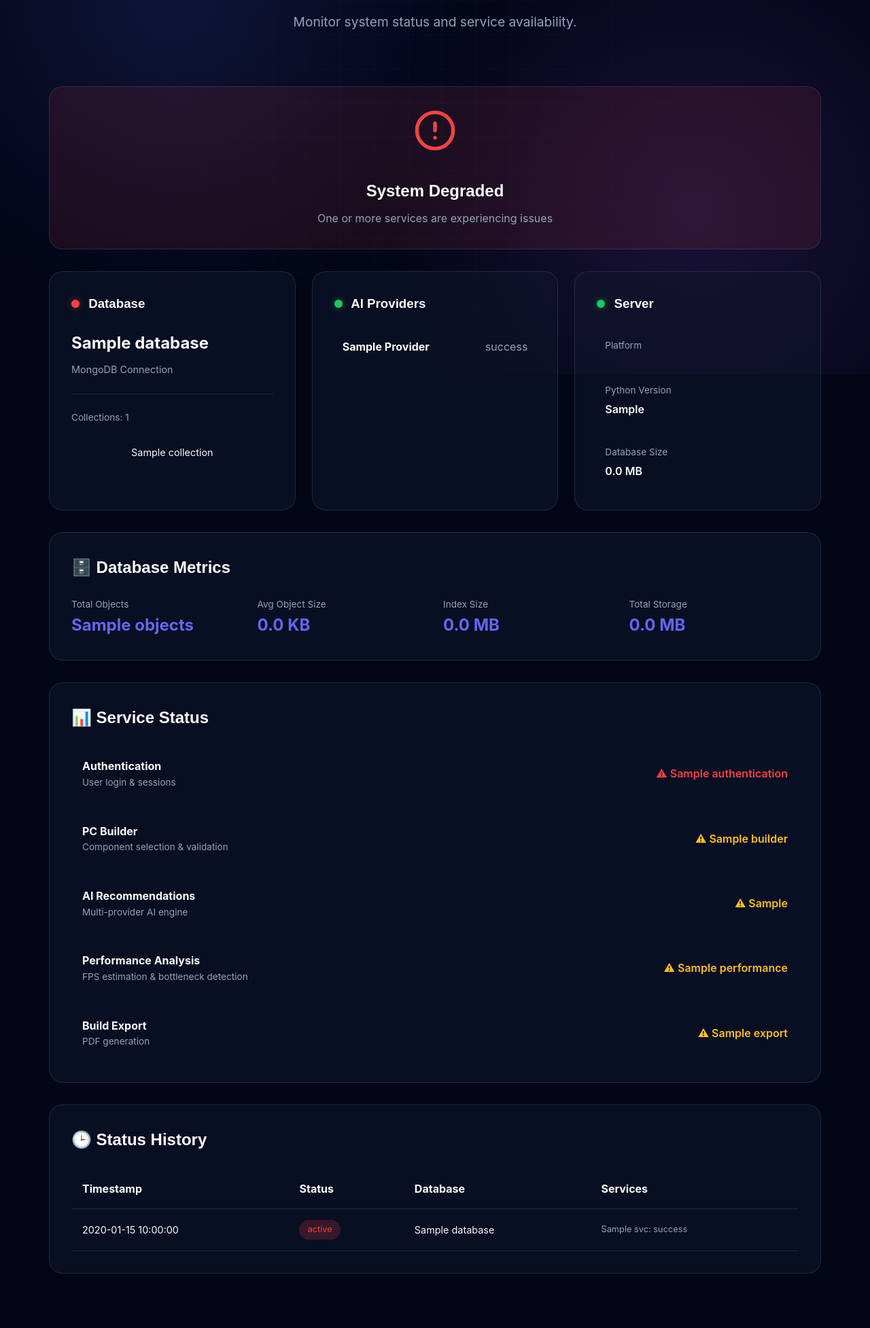
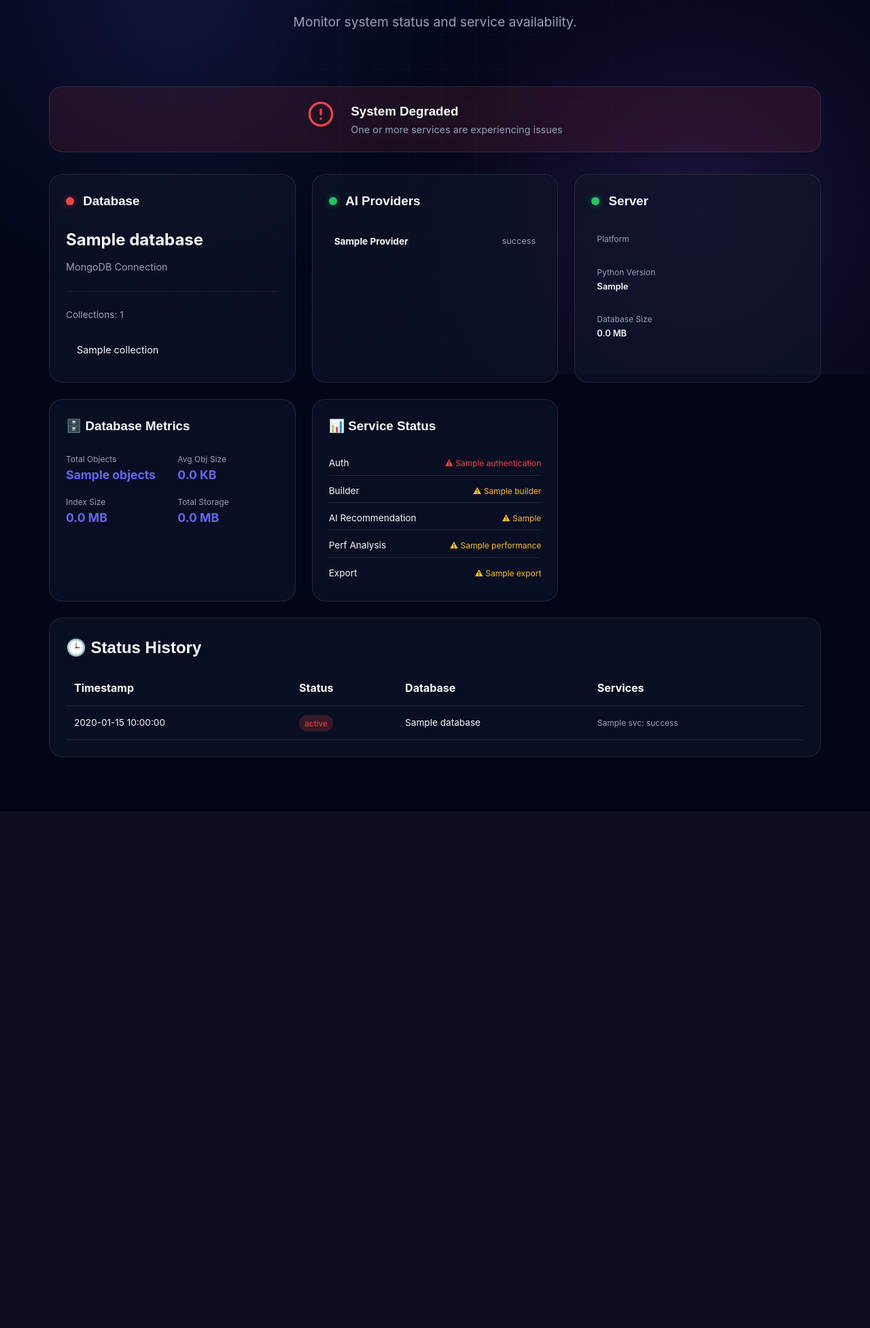
Before and after one commit to blessen5/rigmaster-ai, a Flask app: template templates/admin/system_health.html in a window 1280 px wide. Shown: the part 249-2203 px from the top of the page at 68% size. After the commit the page ends 1363 px from the top, so only its background shows below. Run offline with Flask 3, Linux system fonts and the light colour scheme; the visitor is signed in with stand-in values (Sample User, id 1); the template is opened without the code that fills it: most values are stand-ins (such as "Sample title", 1, 10 or a date in 2020); a database or web service that is not in the repository returns one stand-in record (values such as "Sample title"); some libraries are stand-ins or nearby versions.

Commit message:
Refactor System Health page: improve layout density and match admin header styling

```diff
--- a/templates/admin/system_health.html
+++ b/templates/admin/system_health.html
@@ -10,15 +10,15 @@
     <style>
         .health-grid {
             display: grid;
-            grid-template-columns: repeat(auto-fit, minmax(300px, 1fr));
+            grid-template-columns: repeat(auto-fit, minmax(280px, 1fr));
             gap: 1.5rem;
-            margin: 2rem 0;
+            margin: 1.5rem 0;
         }
 
         .health-card {
             background: var(--bg-card);
             border: 1px solid var(--border);
-            padding: 2rem;
+            padding: 1.5rem;
             border-radius: var(--radius-lg);
         }
 
@@ -126,35 +126,37 @@
 
 
         <!-- Overall Status -->
-        <div class="status-banner {% if health.overall_status == 'Healthy' %}status-banner-healthy{% else %}status-banner-degraded{% endif %}">
-            <div style="font-size: 3rem; margin-bottom: 1rem;">
+        <div class="status-banner {% if health.overall_status == 'Healthy' %}status-banner-healthy{% else %}status-banner-degraded{% endif %}" style="padding: 1.25rem; display: flex; align-items: center; justify-content: center; gap: 1.5rem; margin-bottom: 2rem;">
+            <div style="font-size: 2rem;">
                 {% if health.overall_status == 'Healthy' %}
-                <svg width="64" height="64" viewBox="0 0 24 24" fill="none">
+                <svg width="40" height="40" viewBox="0 0 24 24" fill="none">
                     <path d="M22 11.08V12C21.9988 14.1564 21.3005 16.2547 20.0093 17.9818C18.7182 19.709 16.9033 20.9725 14.8354 21.5839C12.7674 22.1953 10.5573 22.1219 8.53447 21.3746C6.51168 20.6273 4.78465 19.2461 3.61096 17.4371C2.43727 15.628 1.87979 13.4881 2.02168 11.3363C2.16356 9.18455 2.99721 7.13631 4.39828 5.49706C5.79935 3.85782 7.69279 2.71537 9.79619 2.24013C11.8996 1.7649 14.1003 1.98234 16.07 2.85999" stroke="#22c55e" stroke-width="2" stroke-linecap="round" stroke-linejoin="round"/>
                     <path d="M22 4L12 14.01L9 11.01" stroke="#22c55e" stroke-width="2" stroke-linecap="round" stroke-linejoin="round"/>
                 </svg>
                 {% else %}
-                <svg width="64" height="64" viewBox="0 0 24 24" fill="none">
+                <svg width="40" height="40" viewBox="0 0 24 24" fill="none">
                     <circle cx="12" cy="12" r="10" stroke="#ef4444" stroke-width="2"/>
                     <line x1="12" y1="8" x2="12" y2="12" stroke="#ef4444" stroke-width="2" stroke-linecap="round"/>
                     <line x1="12" y1="16" x2="12.01" y2="16" stroke="#ef4444" stroke-width="2" stroke-linecap="round"/>
                 </svg>
                 {% endif %}
             </div>
-            <h2 style="margin-bottom: 0.5rem;">
+            <div style="text-align: left;">
+                <h3 style="margin-bottom: 0;">
                     {% if health.overall_status == 'Healthy' %}
                     All Systems Operational
                     {% else %}
                     System Degraded
                     {% endif %}
-            </h2>
-            <p style="color: var(--text-muted);">
+                </h3>
+                <p style="color: var(--text-muted); margin-bottom: 0; font-size: 0.9rem;">
                     {% if health.overall_status == 'Healthy' %}
                     RigMaster AI is running smoothly
                     {% else %}
                     One or more services are experiencing issues
                     {% endif %}
                 </p>
+            </div>
         </div>
 
         <!-- Health Cards -->
@@ -188,14 +190,14 @@
                     <span class="status-indicator status-healthy"></span>
                     AI Providers
                 </h3>
-                <div style="display: grid; gap: 1rem;">
+                <div style="display: grid; gap: 0.5rem;">
                     {% for provider, status in health.ai_providers.items() %}
                     <div
-                        style="display: flex; justify-content: space-between; align-items: center; padding: 0.75rem; background: var(--bg-secondary); border-radius: var(--radius-md);">
+                        style="display: flex; justify-content: space-between; align-items: center; padding: 0.5rem; background: var(--bg-secondary); border-radius: var(--radius-md);">
                         <div>
-                            <strong style="text-transform: capitalize;">{{ provider }}</strong>
+                            <strong style="text-transform: capitalize; font-size: 0.85rem;">{{ provider }}</strong>
                         </div>
-                        <div>
+                        <div style="font-size: 0.8rem;">
                             {% if 'Available' in status or 'Running' in status %}
                             <span style="color: #22c55e;">✓ {{ status }}</span>
                             {% elif 'Not' in status %}
@@ -215,161 +217,133 @@
                     <span class="status-indicator status-healthy"></span>
                     Server
                 </h3>
-                <div style="display: grid; gap: 1rem;">
-                    <div style="padding: 0.75rem; background: var(--bg-secondary); border-radius: var(--radius-md);">
-                        <div style="color: var(--text-muted); font-size: 0.85rem;">Platform</div>
-                        <div style="font-weight: 600; margin-top: 0.25rem; font-size: 0.85rem;">{{ server_info.platform
+                <div style="display: grid; gap: 0.75rem;">
+                    <div style="padding: 0.5rem; background: var(--bg-secondary); border-radius: var(--radius-md);">
+                        <div style="color: var(--text-muted); font-size: 0.75rem;">Platform</div>
+                        <div style="font-weight: 600; margin-top: 0.1rem; font-size: 0.8rem;">{{ server_info.platform
                             }}</div>
                     </div>
-                    <div style="padding: 0.75rem; background: var(--bg-secondary); border-radius: var(--radius-md);">
-                        <div style="color: var(--text-muted); font-size: 0.85rem;">Python Version</div>
-                        <div style="font-weight: 600; margin-top: 0.25rem;">{{ python_version }}</div>
+                    <div style="padding: 0.5rem; background: var(--bg-secondary); border-radius: var(--radius-md);">
+                        <div style="color: var(--text-muted); font-size: 0.75rem;">Python Version</div>
+                        <div style="font-weight: 600; margin-top: 0.1rem; font-size: 0.8rem;">{{ python_version }}</div>
                     </div>
-                    <div style="padding: 0.75rem; background: var(--bg-secondary); border-radius: var(--radius-md);">
-                        <div style="color: var(--text-muted); font-size: 0.85rem;">Database Size</div>
-                        <div style="font-weight: 600; margin-top: 0.25rem;">{{ (db_stats.get('dataSize', 0) / 1024 /
+                    <div style="padding: 0.5rem; background: var(--bg-secondary); border-radius: var(--radius-md);">
+                        <div style="color: var(--text-muted); font-size: 0.75rem;">Database Size</div>
+                        <div style="font-weight: 600; margin-top: 0.1rem; font-size: 0.8rem;">{{ (db_stats.get('dataSize', 0) / 1024 /
                             1024)|round(2) }} MB</div>
-                    </div>
                     </div>
                 </div>
             </div>
 
             <!-- Database Detailed Stats -->
             {% if db_stats %}
-        <div
-            style="background: var(--bg-card); border: 1px solid var(--border); padding: 2rem; border-radius: var(--radius-lg); margin-top: 2rem;">
-            <h2 style="margin-bottom: 1.5rem;">🗄️ Database Metrics</h2>
-            <div style="display: grid; grid-template-columns: repeat(auto-fit, minmax(200px, 1fr)); gap: 1.5rem;">
+            <div class="health-card">
+                <h3 style="margin-bottom: 1.5rem;">🗄️ Database Metrics</h3>
+                <div style="display: grid; grid-template-columns: 1fr 1fr; gap: 1rem;">
                     <div>
-                    <div style="color: var(--text-muted); font-size: 0.85rem;">Total Objects</div>
-                    <div style="font-size: 1.5rem; font-weight: 700; color: var(--primary);">{{ db_stats.get('objects',
-                        0) }}</div>
+                        <div style="color: var(--text-muted); font-size: 0.75rem;">Total Objects</div>
+                        <div style="font-size: 1.1rem; font-weight: 700; color: var(--primary);">{{ db_stats.get('objects', 0) }}</div>
                     </div>
                     <div>
-                    <div style="color: var(--text-muted); font-size: 0.85rem;">Avg Object Size</div>
-                    <div style="font-size: 1.5rem; font-weight: 700; color: var(--primary);">{{
-                        (db_stats.get('avgObjSize', 0) / 1024)|round(2) }} KB</div>
+                        <div style="color: var(--text-muted); font-size: 0.75rem;">Avg Obj Size</div>
+                        <div style="font-size: 1.1rem; font-weight: 700; color: var(--primary);">{{ (db_stats.get('avgObjSize', 0) / 1024)|round(2) }} KB</div>
                     </div>
                     <div>
-                    <div style="color: var(--text-muted); font-size: 0.85rem;">Index Size</div>
-                    <div style="font-size: 1.5rem; font-weight: 700; color: var(--primary);">{{
-                        (db_stats.get('indexSize', 0) / 1024 / 1024)|round(2) }} MB</div>
+                        <div style="color: var(--text-muted); font-size: 0.75rem;">Index Size</div>
+                        <div style="font-size: 1.1rem; font-weight: 700; color: var(--primary);">{{ (db_stats.get('indexSize', 0) / 1024 / 1024)|round(2) }} MB</div>
                     </div>
                     <div>
-                    <div style="color: var(--text-muted); font-size: 0.85rem;">Total Storage</div>
-                    <div style="font-size: 1.5rem; font-weight: 700; color: var(--primary);">{{
-                        (db_stats.get('storageSize', 0) / 1024 / 1024)|round(2) }} MB</div>
+                        <div style="color: var(--text-muted); font-size: 0.75rem;">Total Storage</div>
+                        <div style="font-size: 1.1rem; font-weight: 700; color: var(--primary);">{{ (db_stats.get('storageSize', 0) / 1024 / 1024)|round(2) }} MB</div>
                     </div>
                 </div>
             </div>
             {% endif %}
 
             <!-- Service Status -->
-        <div
-            style="background: var(--bg-card); border: 1px solid var(--border); padding: 2rem; border-radius: var(--radius-lg); margin-top: 2rem;">
-            <h2 style="margin-bottom: 1.5rem;">📊 Service Status</h2>
-            <div style="display: grid; gap: 1rem;">
-                <div
-                    style="display: flex; justify-content: space-between; align-items: center; padding: 1rem; background: var(--bg-secondary); border-radius: var(--radius-md);">
-                    <div>
-                        <strong>Authentication</strong>
-                        <div style="color: var(--text-muted); font-size: 0.85rem;">User login & sessions</div>
-                    </div>
+            <div class="health-card">
+                <h3 style="margin-bottom: 1.5rem;">📊 Service Status</h3>
+                <div style="display: grid; gap: 0.4rem;">
+                    <div style="display: flex; justify-content: space-between; align-items: center; padding: 0.35rem 0; border-bottom: 1px solid var(--border);">
+                        <span style="font-size: 0.85rem;">Auth</span>
                         {% if health.services.authentication == 'Operational' %}
-                    <span style="color: #22c55e; font-weight: 600;">✓ Operational</span>
+                        <span style="color: #22c55e; font-size: 0.75rem;">✓ Operational</span>
                         {% else %}
-                    <span style="color: #ef4444; font-weight: 600;">⚠ {{ health.services.authentication }}</span>
+                        <span style="color: #ef4444; font-size: 0.75rem;">⚠ {{ health.services.authentication }}</span>
                         {% endif %}
                     </div>
 
-                <div
-                    style="display: flex; justify-content: space-between; align-items: center; padding: 1rem; background: var(--bg-secondary); border-radius: var(--radius-md);">
-                    <div>
-                        <strong>PC Builder</strong>
-                        <div style="color: var(--text-muted); font-size: 0.85rem;">Component selection & validation
-                        </div>
-                    </div>
+                    <div style="display: flex; justify-content: space-between; align-items: center; padding: 0.35rem 0; border-bottom: 1px solid var(--border);">
+                        <span style="font-size: 0.85rem;">Builder</span>
                         {% if health.services.builder == 'Operational' %}
-                    <span style="color: #22c55e; font-weight: 600;">✓ Operational</span>
+                        <span style="color: #22c55e; font-size: 0.75rem;">✓ Operational</span>
                         {% else %}
-                    <span style="color: #fbbf24; font-weight: 600;">⚠ {{ health.services.builder }}</span>
+                        <span style="color: #fbbf24; font-size: 0.75rem;">⚠ {{ health.services.builder }}</span>
                         {% endif %}
                     </div>
 
-                <div
-                    style="display: flex; justify-content: space-between; align-items: center; padding: 1rem; background: var(--bg-secondary); border-radius: var(--radius-md);">
-                    <div>
-                        <strong>AI Recommendations</strong>
-                        <div style="color: var(--text-muted); font-size: 0.85rem;">Multi-provider AI engine</div>
-                    </div>
+                    <div style="display: flex; justify-content: space-between; align-items: center; padding: 0.35rem 0; border-bottom: 1px solid var(--border);">
+                        <span style="font-size: 0.85rem;">AI Recommendation</span>
                         {% if health.services.ai_recommendations == 'Operational' %}
-                    <span style="color: #22c55e; font-weight: 600;">✓ Operational</span>
+                        <span style="color: #22c55e; font-size: 0.75rem;">✓ Operational</span>
                         {% else %}
-                    <span style="color: #fbbf24; font-weight: 600;">⚠ {{ health.services.ai_recommendations }}</span>
+                        <span style="color: #fbbf24; font-size: 0.75rem;">⚠ {{ health.services.ai_recommendations }}</span>
                         {% endif %}
                     </div>
 
-                <div
-                    style="display: flex; justify-content: space-between; align-items: center; padding: 1rem; background: var(--bg-secondary); border-radius: var(--radius-md);">
-                    <div>
-                        <strong>Performance Analysis</strong>
-                        <div style="color: var(--text-muted); font-size: 0.85rem;">FPS estimation & bottleneck detection
-                        </div>
-                    </div>
+                    <div style="display: flex; justify-content: space-between; align-items: center; padding: 0.35rem 0; border-bottom: 1px solid var(--border);">
+                        <span style="font-size: 0.85rem;">Perf Analysis</span>
                         {% if health.services.performance == 'Operational' %}
-                    <span style="color: #22c55e; font-weight: 600;">✓ Operational</span>
+                        <span style="color: #22c55e; font-size: 0.75rem;">✓ Operational</span>
                         {% else %}
-                    <span style="color: #fbbf24; font-weight: 600;">⚠ {{ health.services.performance }}</span>
+                        <span style="color: #fbbf24; font-size: 0.75rem;">⚠ {{ health.services.performance }}</span>
                         {% endif %}
                     </div>
 
-                <div
-                    style="display: flex; justify-content: space-between; align-items: center; padding: 1rem; background: var(--bg-secondary); border-radius: var(--radius-md);">
-                    <div>
-                        <strong>Build Export</strong>
-                        <div style="color: var(--text-muted); font-size: 0.85rem;">PDF generation</div>
+                    <div style="display: flex; justify-content: space-between; align-items: center; padding: 0.35rem 0;">
+                        <span style="font-size: 0.85rem;">Export</span>
+                        {% if health.services.export == 'Operational' %}
+                        <span style="color: #22c55e; font-size: 0.75rem;">✓ Operational</span>
+                        {% else %}
+                        <span style="color: #fbbf24; font-size: 0.75rem;">⚠ {{ health.services.export }}</span>
+                        {% endif %}
                     </div>
-                    {% if health.services.export == 'Operational' %}
-                    <span style="color: #22c55e; font-weight: 600;">✓ Operational</span>
-                    {% else %}
-                    <span style="color: #fbbf24; font-weight: 600;">⚠ {{ health.services.export }}</span>
-                    {% endif %}
                 </div>
             </div>
         </div>
 
 
         <!-- Health History -->
-        <div style="background: var(--bg-card); border: 1px solid var(--border); padding: 2rem; border-radius: var(--radius-lg); margin-top: 2rem;">
-            <h2 style="margin-bottom: 1.5rem;">🕒 Status History</h2>
+        <div style="background: var(--bg-card); border: 1px solid var(--border); padding: 1.5rem; border-radius: var(--radius-lg); margin-top: 1.5rem;">
+            <h2 style="margin-bottom: 1rem; font-size: 1.5rem;">🕒 Status History</h2>
             <div style="overflow-x: auto;">
                 <table style="width: 100%; border-collapse: collapse; min-width: 600px;">
                     <thead>
                         <tr style="border-bottom: 1px solid var(--border); text-align: left;">
-                            <th style="padding: 1rem;">Timestamp</th>
-                            <th style="padding: 1rem;">Status</th>
-                            <th style="padding: 1rem;">Database</th>
-                            <th style="padding: 1rem;">Services</th>
+                            <th style="padding: 0.75rem;">Timestamp</th>
+                            <th style="padding: 0.75rem;">Status</th>
+                            <th style="padding: 0.75rem;">Database</th>
+                            <th style="padding: 0.75rem;">Services</th>
                         </tr>
                     </thead>
                     <tbody>
                         {% if health_history %}
                             {% for log in health_history %}
                             <tr style="border-bottom: 1px solid var(--border);">
-                                <td style="padding: 1rem; font-size: 0.9rem;">{{ log.date_str }}</td>
-                                <td style="padding: 1rem;">
-                                    <span class="status-badge {% if log.overall_status == 'Healthy' %}status-badge-healthy{% else %}status-badge-degraded{% endif %}">
+                                <td style="padding: 0.75rem; font-size: 0.85rem;">{{ log.date_str }}</td>
+                                <td style="padding: 0.75rem;">
+                                    <span class="status-badge {% if log.overall_status == 'Healthy' %}status-badge-healthy{% else %}status-badge-degraded{% endif %}" style="padding: 0.15rem 0.5rem; font-size: 0.75rem;">
                                         {{ log.overall_status }}
                                     </span>
                                 </td>
-                                <td style="padding: 1rem; font-size: 0.9rem;">
+                                <td style="padding: 0.75rem; font-size: 0.85rem;">
                                     {% if log.database is mapping %}
                                         {{ log.database.status }} ({{ log.database.storage_size_mb }} MB)
                                     {% else %}
                                         {{ log.database }}
                                     {% endif %}
                                 </td>
-                                <td style="padding: 1rem; font-size: 0.8rem; color: var(--text-muted);">
+                                <td style="padding: 0.75rem; font-size: 0.75rem; color: var(--text-muted);">
                                     {% if log.services %}
                                         {% for svc, status in log.services.items() %}
                                             <span style="margin-right: 0.5rem;">{{ svc|capitalize }}: {{ status }}</span>
@@ -382,7 +356,7 @@
                             {% endfor %}
                         {% else %}
                             <tr>
-                                <td colspan="4" style="padding: 2rem; text-align: center; color: var(--text-muted);">No history logs found.</td>
+                                <td colspan="4" style="padding: 1.5rem; text-align: center; color: var(--text-muted);">No history logs found.</td>
                             </tr>
                         {% endif %}
                     </tbody>
```
Lines whose indentation alone changed are shown as unchanged.
